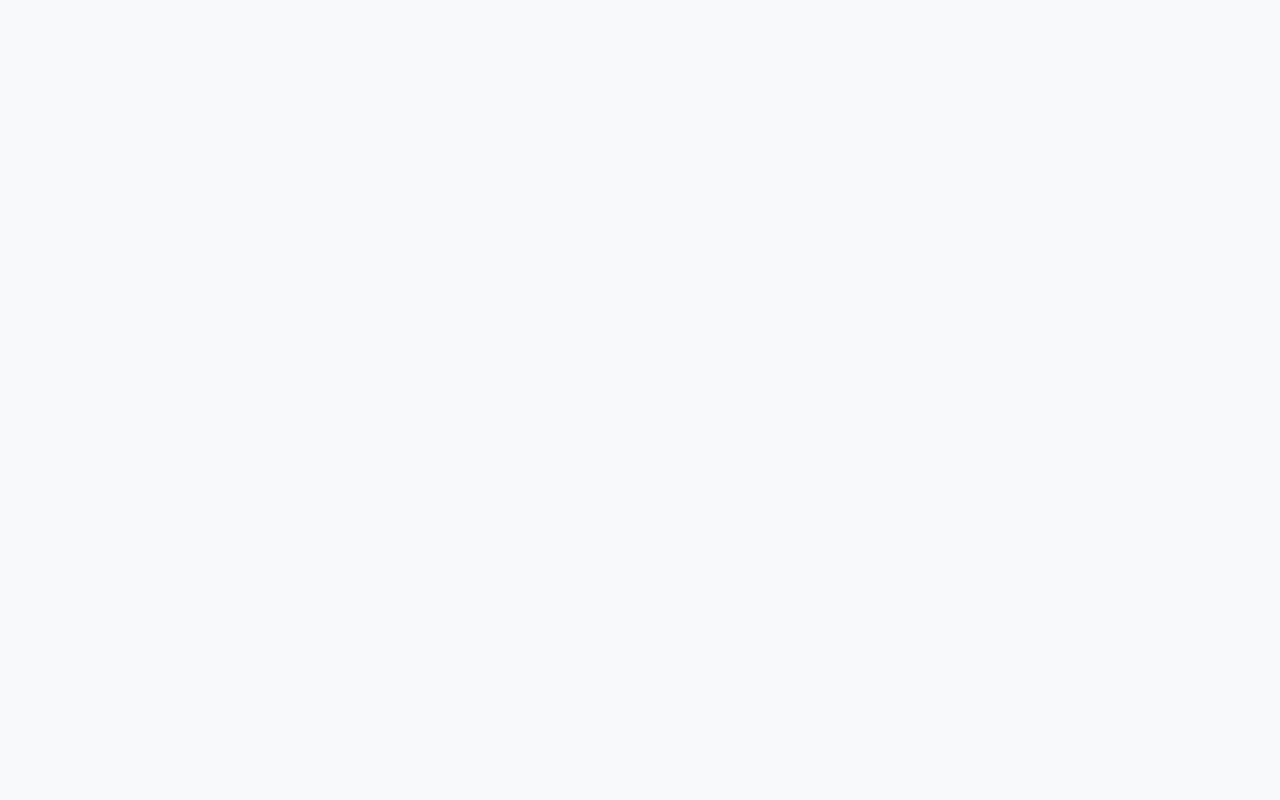
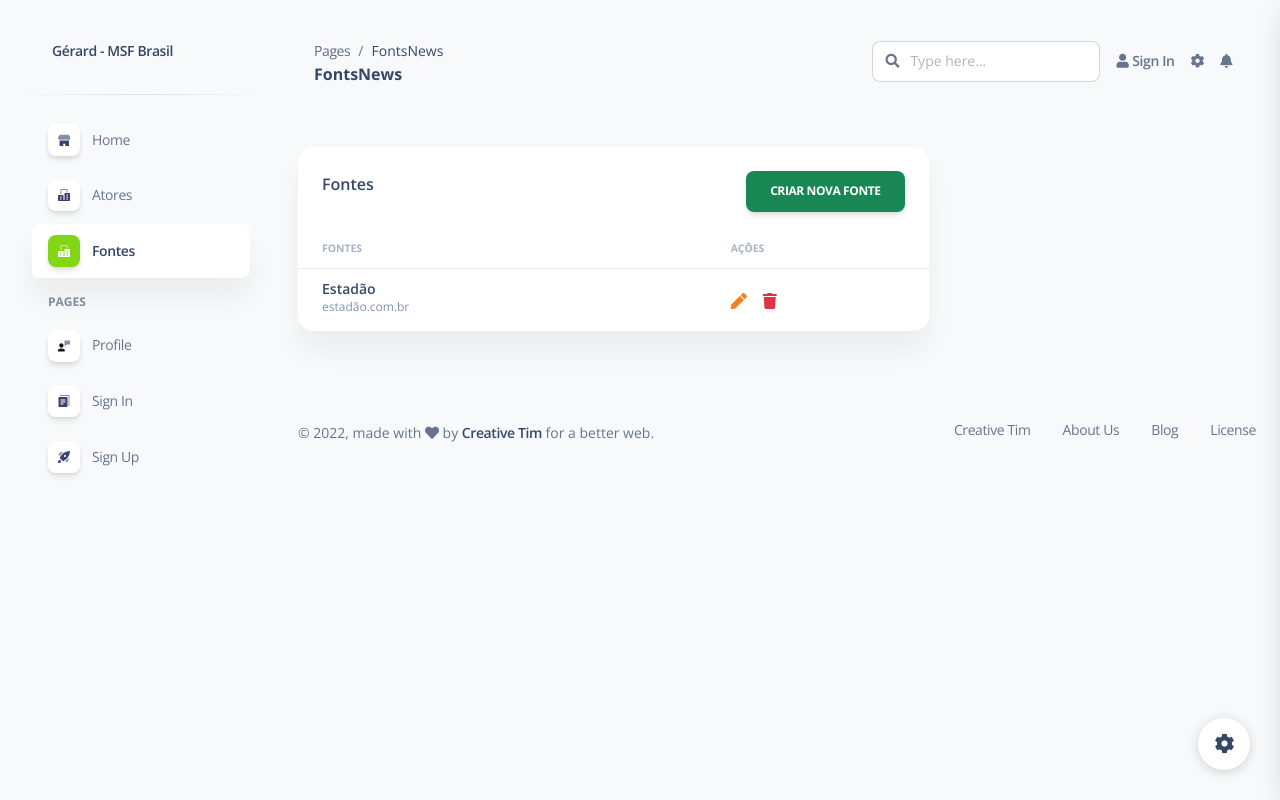
Before and after one commit to SantosDiv/hackathon-msf-front, a Vue app: page /fonts in a window 1280 px wide. Before the commit this address had no page. Built offline with nearby package versions, Linux system fonts and the light colour scheme.

Commit message:
refatorando para o componente de fontes

```diff
--- a/src/examples/Sidenav/SidenavList.vue
+++ b/src/examples/Sidenav/SidenavList.vue
@@ -20,7 +20,7 @@
       </li>
 
       <li class="nav-item">
-        <sidenav-collapse navText="Temas" :to="{ name: 'Agenda' }">
+        <sidenav-collapse navText="Fontes" :to="{ name: 'FontsNews' }">
           <template #icon>
             <office />
           </template>
--- a/src/router/index.js
+++ b/src/router/index.js
@@ -7,6 +7,7 @@ import Profile from "@/views/Profile.vue";
 import Rtl from "@/views/Rtl.vue";
 import SignIn from "@/views/SignIn.vue";
 import SignUp from "@/views/SignUp.vue";
+import FontsNews from "@/views/FontsNews.vue";
 
 const routes = [
   {
@@ -23,6 +24,11 @@ const routes = [
     path: "/tables",
     name: "Tables",
     component: Tables,
+  },
+  {
+    path: "/fonts",
+    name: "FontsNews",
+    component: FontsNews,
   },
   {
     path: "/billing",
--- a/src/views/Agenda.vue
+++ b/src/views/FontsNews.vue
@@ -33,8 +33,8 @@
       <div class="col-md-8">
         <div class="card mb-4">
           <div class="card-header pb-0 d-flex justify-content-between">
-            <h6>Temas</h6>
-            <button class="btn sucesss">Criar novo tema</button>
+            <h6>Fontes</h6>
+            <button class="btn sucesss">Criar nova fonte</button>
           </div>
           <div class="card-body px-0 pt-0 pb-2">
             <div class="table-responsive table-hover p-0">
@@ -84,18 +84,18 @@
 <script>
 import axios from '../axios';
 export default {
-  name: "agenda",
+  name: "fonts",
   data() {
     return {
       iconBackground: "bg-gradient-success",
-      agendas: [],
+      fonts: [],
     };
   },
   components: {
   },
   methods: {
-    async getAgendas() {
-      const response = await axios.get('/api/v1/agendas');
+    async getfonts() {
+      const response = await axios.get('/api/v1/fonts');
       console.log(response.data);
     }
     // edit(id) {
```
